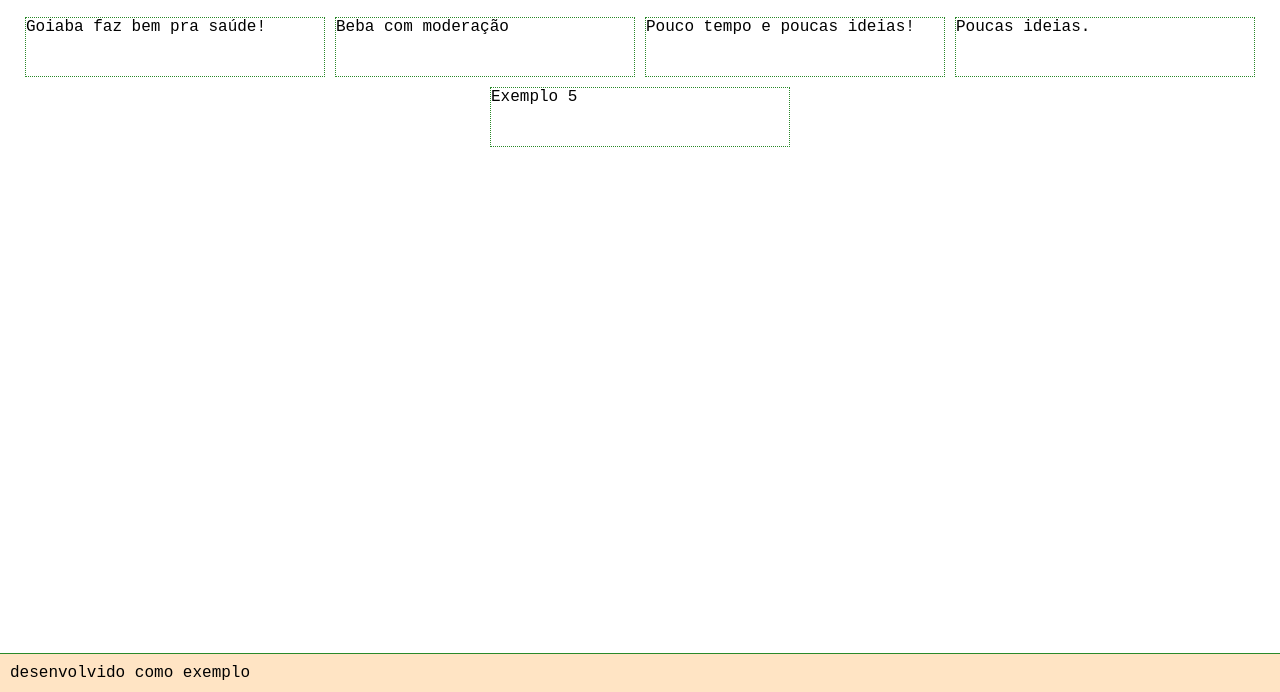
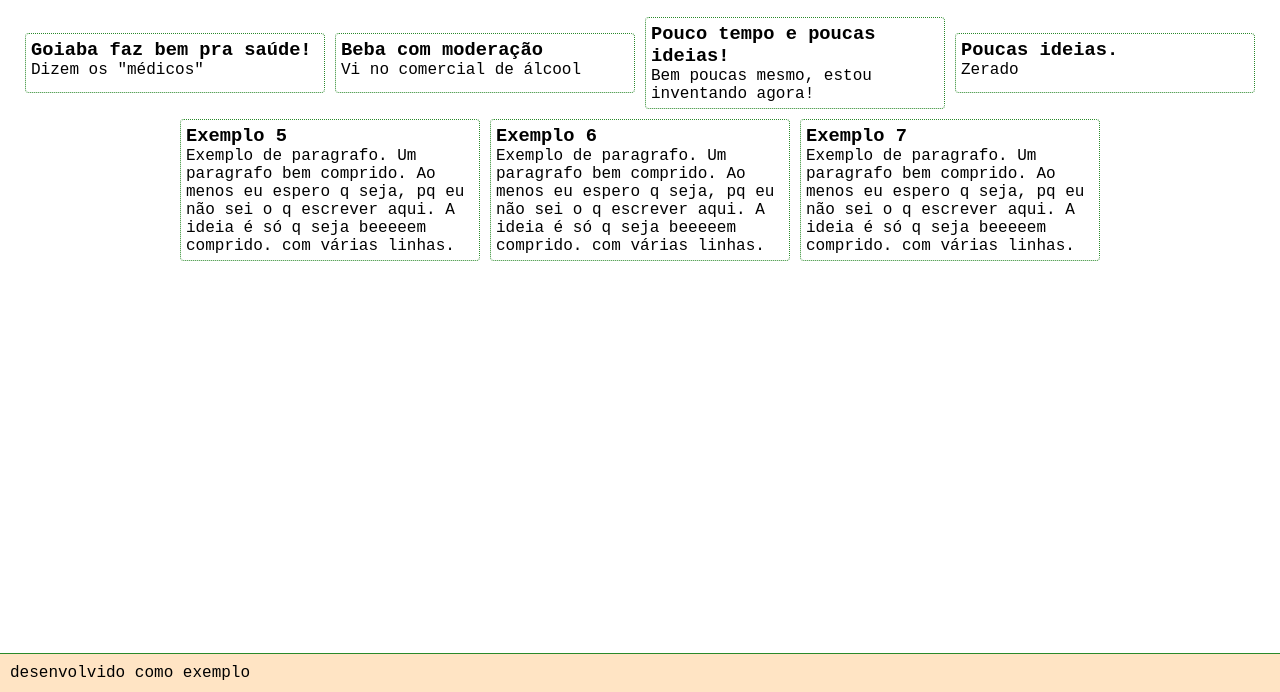
Before and after one commit to Ironhack-SAO-PTWD-Jun-2022/m1-w2, a plain HTML site: page extra-flexbox/index.html in a window 1280 px wide. Shown: the part 108-800 px from the top of the page. Drawn offline with Linux system fonts and the light colour scheme.

Commit message:
improved flexbox example

```diff
--- a/extra-flexbox/index.html
+++ b/extra-flexbox/index.html
@@ -1,11 +1,11 @@
 <!DOCTYPE html>
 <html lang="en">
   <head>
-  <meta charset="UTF-8">
-  <meta http-equiv="X-UA-Compatible" content="IE=edge">
-  <meta name="viewport" content="width=device-width, initial-scale=1.0">
+    <meta charset="UTF-8" />
+    <meta http-equiv="X-UA-Compatible" content="IE=edge" />
+    <meta name="viewport" content="width=device-width, initial-scale=1.0" />
     <title>Extra Flexbox</title>
-  <link rel="stylesheet" href="./styles.css">
+    <link rel="stylesheet" href="./styles.css" />
   </head>
   <body>
     <div class="container">
@@ -22,16 +22,37 @@
         <h1>Página principal</h1>
         <div>Matérias invetadas para vc ler!</div>
         <div id="content">
-        <article>Goiaba faz bem pra saúde!</article>
-        <article>Beba com moderação</article>
-        <article>Pouco tempo e poucas ideias!</article>
-        <article>Poucas ideias.</article>
-        <article>Exemplo 5</article>
+          <article>
+            <h3>Goiaba faz bem pra saúde!</h3>
+            <p>Dizem os "médicos"</p>
+          </article>
+          <article>
+            <h3>Beba com moderação</h3>
+            <p>Vi no comercial de álcool</p>
+          </article>
+          <article>
+            <h3>Pouco tempo e poucas ideias!</h3>
+            <p>Bem poucas mesmo, estou inventando agora!</p>
+          </article>
+          <article>
+            <h3>Poucas ideias.</h3>
+            <p>Zerado</p>
+          </article>
+          <article>
+            <h3>Exemplo 5</h3>
+            <p>Exemplo de paragrafo. Um paragrafo bem comprido. Ao menos eu espero q seja, pq eu não sei o q escrever aqui. A ideia é só q seja beeeeem comprido. com várias linhas.</p>
+          </article>
+          <article>
+            <h3>Exemplo 6</h3>
+            <p>Exemplo de paragrafo. Um paragrafo bem comprido. Ao menos eu espero q seja, pq eu não sei o q escrever aqui. A ideia é só q seja beeeeem comprido. com várias linhas.</p>
+          </article>
+          <article>
+            <h3>Exemplo 7</h3>
+            <p>Exemplo de paragrafo. Um paragrafo bem comprido. Ao menos eu espero q seja, pq eu não sei o q escrever aqui. A ideia é só q seja beeeeem comprido. com várias linhas.</p>
+          </article>
         </div>
       </main>
-    <footer>
-      desenvolvido como exemplo
-    </footer>
+      <footer>desenvolvido como exemplo</footer>
     </div>
   </body>
 </html>
--- a/extra-flexbox/styles.css
+++ b/extra-flexbox/styles.css
@@ -8,7 +8,7 @@
 .container {
   display: flex;
   flex-direction: column;
-  height: 100vh;
+  min-height: 100vh;
 }
 
 header, footer {
@@ -18,6 +18,8 @@ header, footer {
 
 header {
   border-bottom: 1px solid #2a892a;
+  position: sticky;
+  top: 0;
 }
 
 footer {
@@ -35,7 +37,13 @@ main {
 }
 
 main > h1, main > h1 + div {
+  color: #2a2a2a;
+  text-transform: uppercase;
   text-align: center;
+}
+
+main > h1 {
+  background-color: rgba(255, 228, 196, 0.5);
 }
 
 main > h1 + div {
@@ -52,7 +60,9 @@ main > h1 + div {
 #content article {
   border: 1px dotted #2a892a;
   min-height: 60px;
-  min-width: 300px;
+  width: 300px;
+  padding: 5px;
+  border-radius: 4px;
 }
 
 @media (min-width: 769px) {
```
Lines whose indentation alone changed are shown as unchanged.
